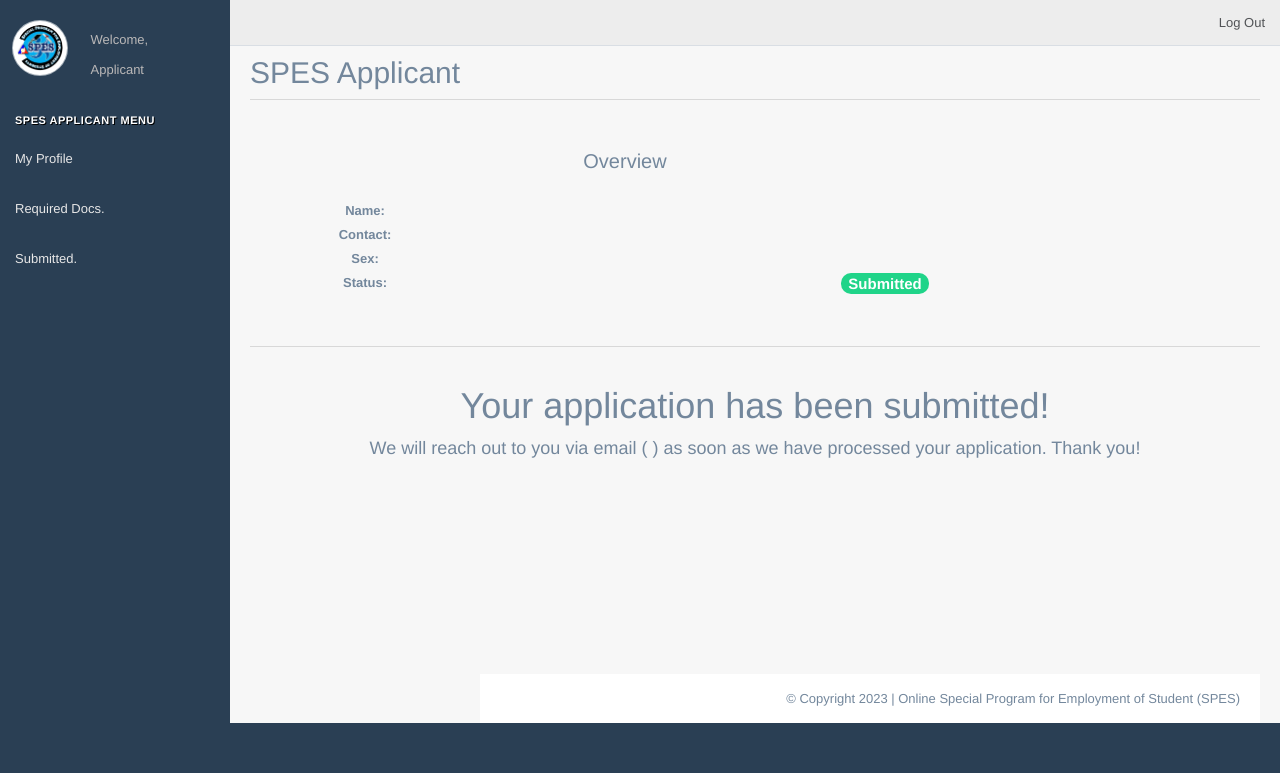
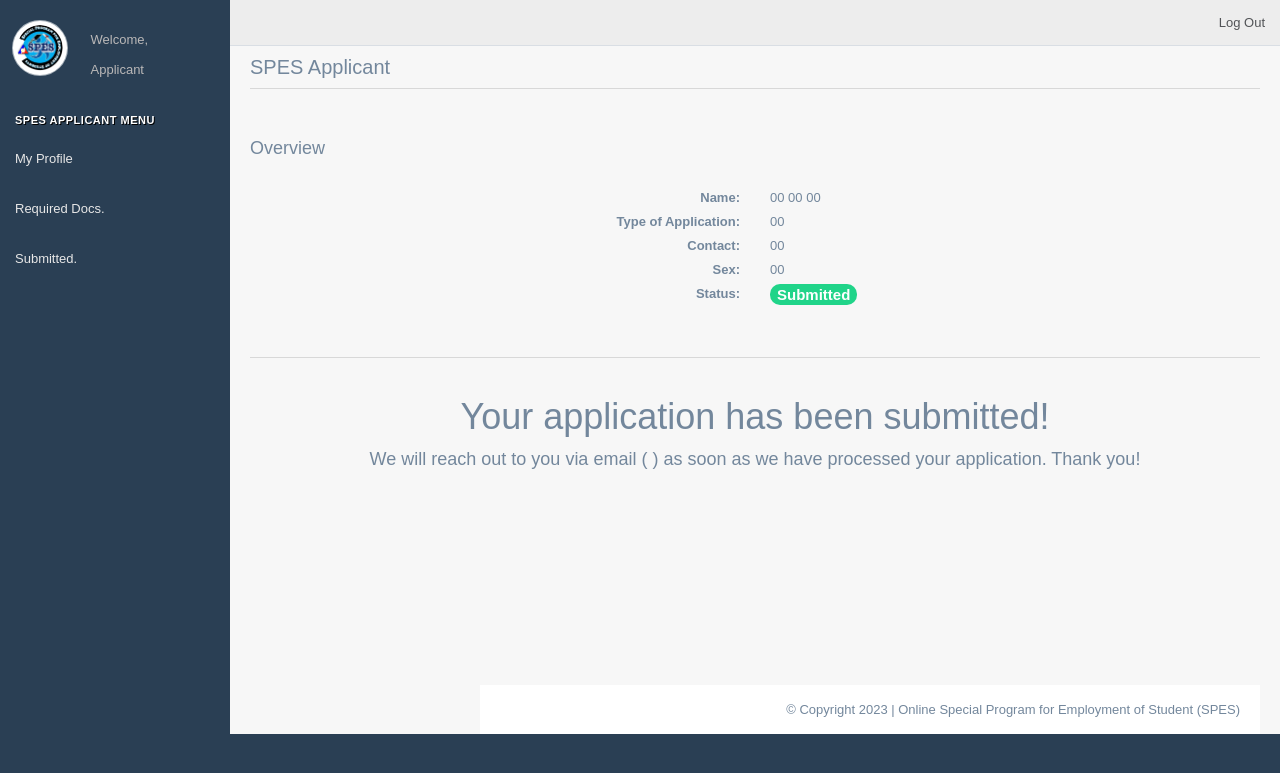
Before and after one commit to CathAdameMendoza/Capstone, a PHP site: page /Capstone/submitted.php in a window 1280 px wide. Shown: the top 773 px of the page. Run offline with PHP 8.4, Linux system fonts and the light colour scheme; some libraries are stand-ins or nearby versions.

Commit message:
update and fix

```diff
--- a/createdb.php
+++ b/createdb.php
@@ -44,6 +44,7 @@
 // Create the applicants table
 $sql = "CREATE TABLE IF NOT EXISTS applicants (
     id INT AUTO_INCREMENT PRIMARY KEY,
+    type_Application VARCHAR(255) NOT NULL,
     first_Name VARCHAR(255) NOT NULL,
     middle_Name VARCHAR(255),
     last_Name VARCHAR(255) NOT NULL,
--- a/submitted.php
+++ b/submitted.php
@@ -4,6 +4,9 @@
 $databaseUsername = 'root';
 $databasePassword = '';
 $dbname = 'spes_db';
+
+// Start a session (if not already started)
+session_start();
 
 // Create a database connection
 $conn = new mysqli($databaseHost, $databaseUsername, $databasePassword, $dbname);
@@ -17,7 +20,7 @@
 mysqli_report(MYSQLI_REPORT_ERROR | MYSQLI_REPORT_STRICT);
 
 // Initialize variables for form data
-$firstName = $middleName = $lastName = $mobileNo = $sex = '';
+$firstName = $middleName = $lastName = $typeApplication = $mobileNo = $sex = '';
 
 // Check if the form is submitted
 if ($_SERVER["REQUEST_METHOD"] == "POST") {
@@ -25,13 +28,14 @@
     $firstName = $_POST['first_name'];
     $middleName = $_POST['middle_name'];
     $lastName = $_POST['last_name'];
+    $typeApplication = $_POST['type_Application'];
     $mobileNo = $_POST['mobile_no'];
     $sex = $_POST['sex'];
 
     // Insert data into the "applicants" table
-    $sql = "INSERT INTO applicants (first_name, middle_name, last_name, mobile_no, sex) VALUES (?, ?, ?, ?, ?)";
+    $sql = "INSERT INTO applicants (first_Name, middle_Name, last_Name, type_Application, mobile_no, sex) VALUES (?, ?, ?, ?, ?, ?)";
     $stmt = $conn->prepare($sql);
-    $stmt->bind_param("sssss", $firstName, $middleName, $lastName, $mobileNo, $sex);
+    $stmt->bind_param("ssssss", $firstName, $middleName, $lastName, $typeApplication, $mobileNo, $sex);
 
     if ($stmt->execute()) {
         // Data inserted successfully
@@ -41,7 +45,7 @@
         $userID = $_SESSION['user_id']; // Change this to match your actual session variable.
 
         // Fetch user data based on the user ID
-        $selectSql = "SELECT first_name, middle_name, last_name, mobile_no, sex FROM applicants WHERE id = ?";
+        $selectSql = "SELECT first_Name, middle_Name, last_Name, type_Application, mobile_no, sex FROM applicants WHERE id = ?";
         $selectStmt = $conn->prepare($selectSql);
         $selectStmt->bind_param("i", $userID);
         $selectStmt->execute();
@@ -69,7 +73,6 @@
 // Close the database connection
 $conn->close();
 ?>
-
 
 
 <!DOCTYPE html>
@@ -102,6 +105,12 @@
     <script src="https://code.jquery.com/jquery-3.6.0.min.js"></script>
     <link rel="stylesheet" href="//code.jquery.com/ui/1.12.1/themes/base/jquery-ui.css">
     <script src="https://code.jquery.com/ui/1.12.1/jquery-ui.js"></script>
+    <style>
+        /* Apply "Century Gothic" font to specific elements */
+        body, h2, .info-span {
+            font-family: "Century Gothic", sans-serif;
+        }
+    </style>
   </head>
 
   <body class="nav-md">
@@ -151,56 +160,64 @@
                      </div>
         <!-- /top navigation -->
 
-        <div id="mainContent" class="right_col" role="main">
-                <h2>SPES Applicant</h2>
+        <div id="mainContent" class="right_col " role="main">
+          <h2 style="font-size: 20px;" >SPES Applicant</h2>
             <div class="separator my-10"></div>
 
             <div class="box-container">
 </div>
 <div class="content fs-6 d-flex flex-column-fluid" id="kt_content">
   <div class="container-xxl">
-                        <div class="card">
-                            <form class="form d-flex flex-center">
-                                <div class="card-body mw-800px py-20 d-flex flex-column align-items-center justify-content-center text-center">
+    <div class="card mx-auto">
+      <form class="form d-flex flex-right">
+        <div class="card-body mw-800px py-20 d-flex flex-column align-items-center justify-content-center ">
           <div class="row">
             <div class="col-lg-9 col-xl-6">
-                                <h5 class="fw-bold mb-6" style="font-size: 20px;">Overview</h5>
+              <h5 class="fw-bold mb-6" style="font-size: 18px;">Overview</h5>
               <br>
             </div>
           </div>
 
 <div class="row align-items-center">
-    <label class="col-xl-3 col-lg-3 col-form-label fw-bold text-start text-lg-end">Name:</label>
-    <div class="col-lg-9 col-xl-6 d-flex align-items-center fw-bold">
-        <span id="first_Name" style="font-size: 20px;"><?php echo isset($userData['first_name']) ? $userData['first_name'] : ''; ?></span>
-        <span id="middle_Name" style="font-size: 20px;"><?php echo isset($userData['middle_name']) ? $userData['middle_name'] : ''; ?></span>
-        <span id="last_Name" style="font-size: 20px;"><?php echo isset($userData['last_name']) ? $userData['last_name'] : ''; ?></span>
+    <label class="col-xl-4 col-lg-6 col-form-label fw-bold text-right text-lg-end">Name:</label>
+    <div class="col-lg-2 col-xl-3 d-flex align-items-right fw-bold">
+        <span id="first_Name" class="info-span"><?php echo isset($userData['first_name']) ? $userData['first_name'] : '00'; ?></span>
+        <span id="middle_Name" class="info-span"><?php echo isset($userData['middle_name']) ? $userData['middle_name'] : '00'; ?></span>
+        <span id="last_Name" class="info-span"><?php echo isset($userData['last_name']) ? $userData['last_name'] : '00'; ?></span>
     </div>
 </div>
 
 <div class="row align-items-center">
-    <label class="col-xl-3 col-lg-3 col-form-label fw-bold text-start text-lg-end">Contact:</label>
-    <div class="col-lg-9 col-xl-6 d-flex align-items-center fw-bold">
-        <span id="mobile_no" style="font-size: 20px;"><?php echo isset($userData['mobile_no']) ? $userData['mobile_no'] : ''; ?></span>
+    <label class="col-xl-6 col-lg-6 col-form-label fw-bold text-right text-lg-end">Type of Application:</label>
+    <div class="col-lg-2 col-xl-3 d-flex align-items-center fw-bold">
+        <span id="type_Application" class="info-span"><?php echo isset($userData['type_Application']) ? $userData['type_Application'] : '00'; ?></span>
     </div>
 </div>
 
 <div class="row align-items-center">
-    <label class="col-xl-3 col-lg-3 col-form-label fw-bold text-start text-lg-end">Sex:</label>
-    <div class="col-lg-9 col-xl-6 d-flex align-items-center fw-bold">
-        <span id="sex" style="font-size: 20px;"><?php echo isset($userData['sex']) ? $userData['sex'] : ''; ?></span>
+    <label class="col-xl-6 col-lg-6 col-form-label fw-bold text-right text-lg-end">Contact:</label>
+    <div class="col-lg-2 col-xl-3 d-flex align-items-start fw-bold">
+        <span id="mobile_no" class="info-span"><?php echo isset($userData['mobile_no']) ? $userData['mobile_no'] : '00'; ?></span>
     </div>
 </div>
 
 <div class="row align-items-center">
-    <label class="col-xl-3 col-lg-3 col-form-label fw-bold text-start text-lg-end">Status:</label>
-    <div class="col-lg-9 col-xl-6 d-flex align-items-center fw-bold">
+    <label class="col-xl-6 col-lg-6 col-form-label fw-bold text-right text-lg-end">Sex:</label>
+    <div class="col-lg-2 col-xl-3 d-flex align-items-center fw-bold">
+        <span id="sex" class="info-span"><?php echo isset($userData['sex']) ? $userData['sex'] : '00'; ?></span>
+    </div>
+</div>
+
+<div class="row align-items-center">
+    <label class="col-xl-6 col-lg-6 col-form-label fw-bold text-right text-lg-end">Status:</label>
+    <div class="col-lg-2 col-xl-3 d-flex align-items-center fw-bold">
         <span class="badge" style="font-size: 15px; background-color: #20d489; color: white;">Submitted</span>
     </div>
 </div>
 <br><br>
 <div class="separator my-10"></div>
 <br>
+
 
 
 <div class="text-center mb-20">
```
Also changed, not shown: pre_emp_doc.php (+10 -2 lines), spes_profile.php (+24 -6 lines), style.css (+8 -0 lines), custom.css (line endings or trailing spaces), uploads/651026594a5e6_Screenshot 2023-09-13 154347.png (added), uploads/651026594a905_377124724_974837236918555_7989074401671136457_n.jpg (added), uploads/651026594d44e_iRBkJY.jpg (added), 2 other files. Lines whose indentation alone changed are shown as unchanged.
